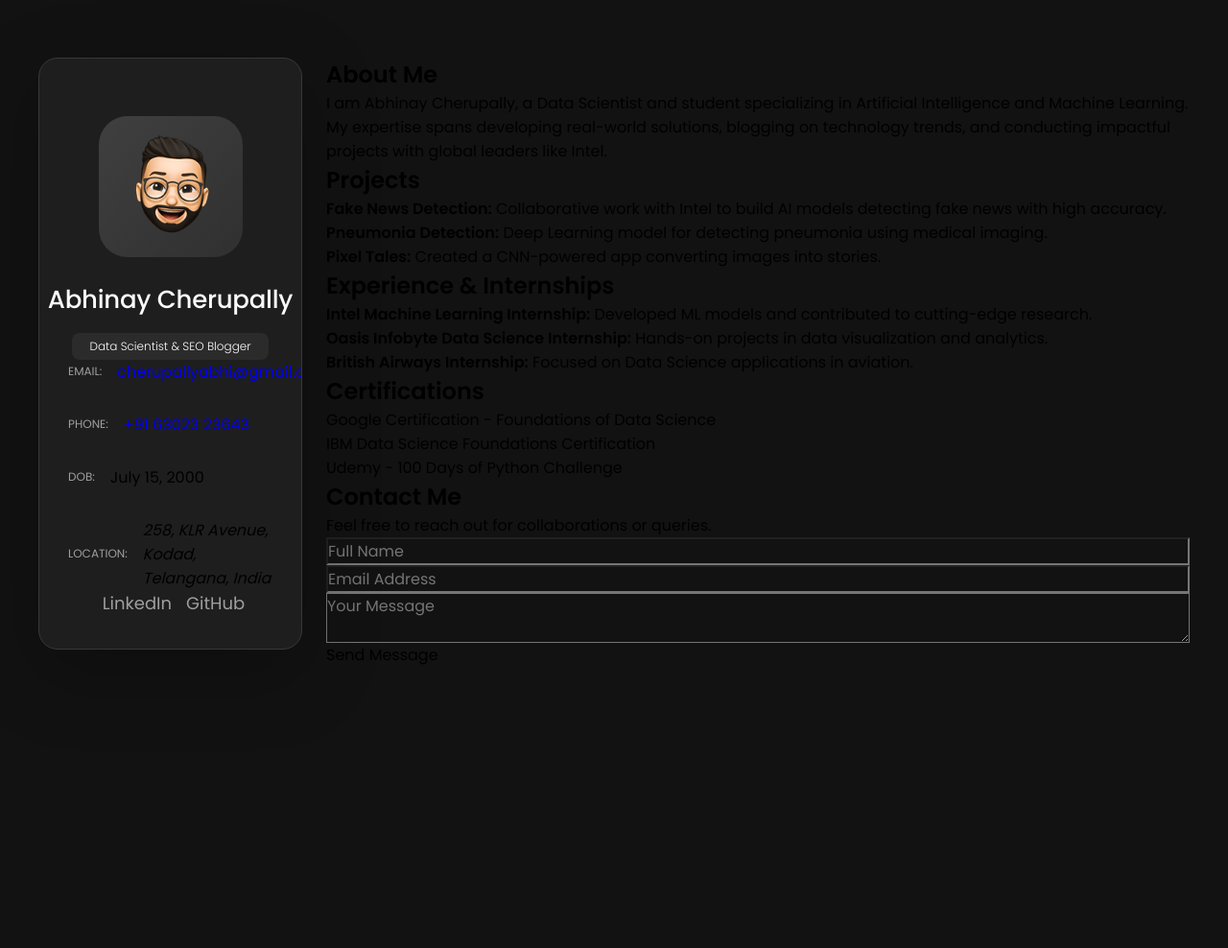
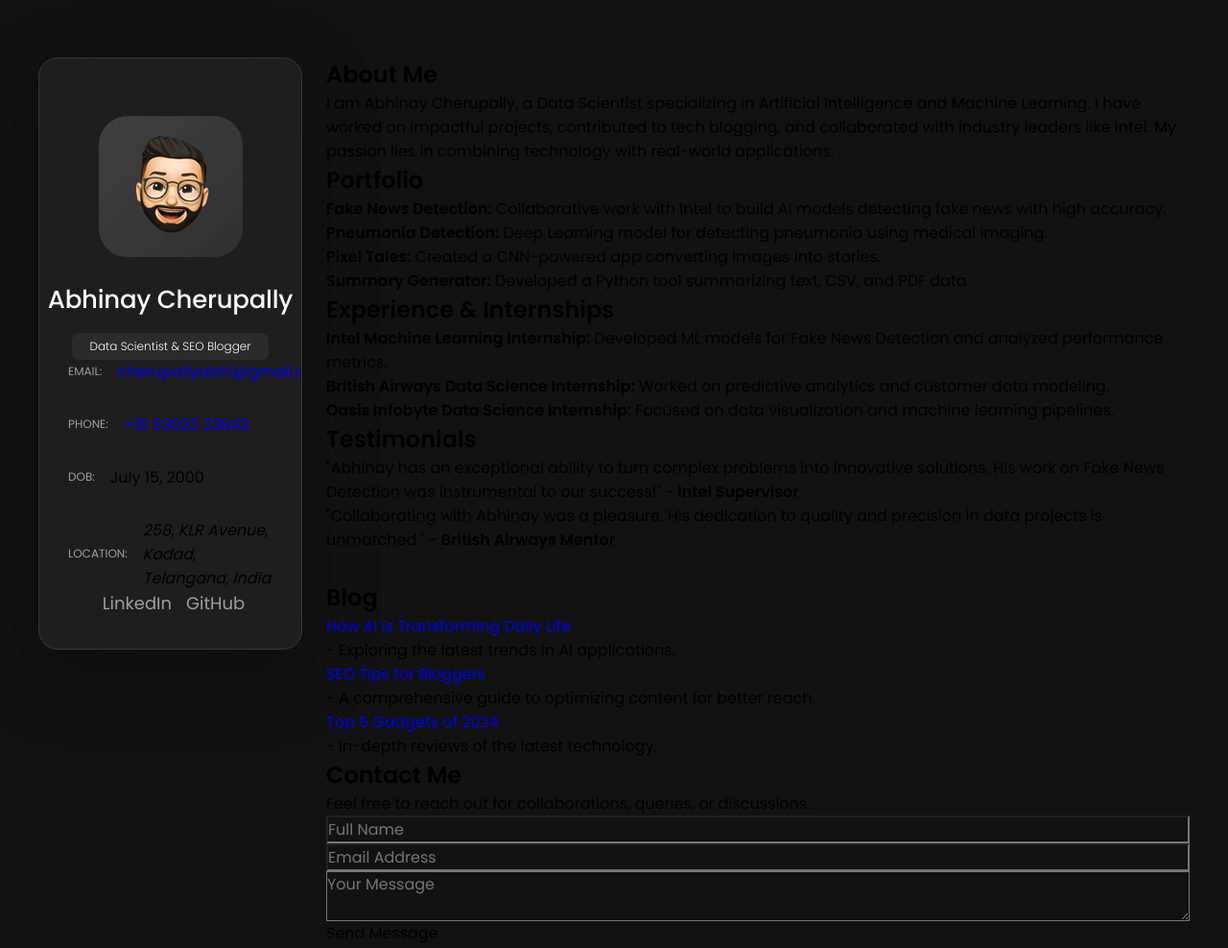
Before and after one commit to Theagentvikram/theagentvikram.github.io, a plain HTML site: page index.html in a window 1280 px wide. Shown: the whole page at 96% size. Before the commit the page ends 800 px from the top, so only its background shows below. Drawn offline with Linux system fonts and the light colour scheme.

Commit message:
Update index.html

```diff
--- a/index.html
+++ b/index.html
@@ -1,4 +1,3 @@
-
 <!DOCTYPE html>
 <html lang="en">
 
@@ -43,40 +42,50 @@
     <div class="main-content">
       <section class="about" data-page="about">
         <header><h2>About Me</h2></header>
-        <p>I am Abhinay Cherupally, a Data Scientist and student specializing in Artificial Intelligence and Machine Learning.
-          My expertise spans developing real-world solutions, blogging on technology trends, and conducting impactful projects with global leaders like Intel.</p>
+        <p>I am Abhinay Cherupally, a Data Scientist specializing in Artificial Intelligence and Machine Learning.
+          I have worked on impactful projects, contributed to tech blogging, and collaborated with industry leaders like Intel.
+          My passion lies in combining technology with real-world applications.</p>
       </section>
 
       <section class="projects">
-        <header><h2>Projects</h2></header>
+        <header><h2>Portfolio</h2></header>
         <ul>
           <li><strong>Fake News Detection:</strong> Collaborative work with Intel to build AI models detecting fake news with high accuracy.</li>
           <li><strong>Pneumonia Detection:</strong> Deep Learning model for detecting pneumonia using medical imaging.</li>
           <li><strong>Pixel Tales:</strong> Created a CNN-powered app converting images into stories.</li>
+          <li><strong>Summary Generator:</strong> Developed a Python tool summarizing text, CSV, and PDF data.</li>
         </ul>
       </section>
 
       <section class="experience">
         <header><h2>Experience & Internships</h2></header>
         <ul>
-          <li><strong>Intel Machine Learning Internship:</strong> Developed ML models and contributed to cutting-edge research.</li>
-          <li><strong>Oasis Infobyte Data Science Internship:</strong> Hands-on projects in data visualization and analytics.</li>
-          <li><strong>British Airways Internship:</strong> Focused on Data Science applications in aviation.</li>
+          <li><strong>Intel Machine Learning Internship:</strong> Developed ML models for Fake News Detection and analyzed performance metrics.</li>
+          <li><strong>British Airways Data Science Internship:</strong> Worked on predictive analytics and customer data modeling.</li>
+          <li><strong>Oasis Infobyte Data Science Internship:</strong> Focused on data visualization and machine learning pipelines.</li>
         </ul>
       </section>
 
-      <section class="certifications">
-        <header><h2>Certifications</h2></header>
+      <section class="testimonials">
+        <header><h2>Testimonials</h2></header>
         <ul>
-          <li>Google Certification - Foundations of Data Science</li>
-          <li>IBM Data Science Foundations Certification</li>
-          <li>Udemy - 100 Days of Python Challenge</li>
+          <li><p>"Abhinay has an exceptional ability to turn complex problems into innovative solutions. His work on Fake News Detection was instrumental to our success!" - <strong>Intel Supervisor</strong></p></li>
+          <li><p>"Collaborating with Abhinay was a pleasure. His dedication to quality and precision in data projects is unmatched." - <strong>British Airways Mentor</strong></p></li>
+        </ul>
+      </section>
+
+      <section class="blog">
+        <header><h2>Blog</h2></header>
+        <ul>
+          <li><a href="#">How AI is Transforming Daily Life</a> - Exploring the latest trends in AI applications.</li>
+          <li><a href="#">SEO Tips for Bloggers</a> - A comprehensive guide to optimizing content for better reach.</li>
+          <li><a href="#">Top 5 Gadgets of 2024</a> - In-depth reviews of the latest technology.</li>
         </ul>
       </section>
 
       <section class="contact">
         <header><h2>Contact Me</h2></header>
-        <p>Feel free to reach out for collaborations or queries.</p>
+        <p>Feel free to reach out for collaborations, queries, or discussions.</p>
         <form action="#" method="POST" class="form">
           <input type="text" name="fullname" placeholder="Full Name" required>
           <input type="email" name="email" placeholder="Email Address" required>
```
